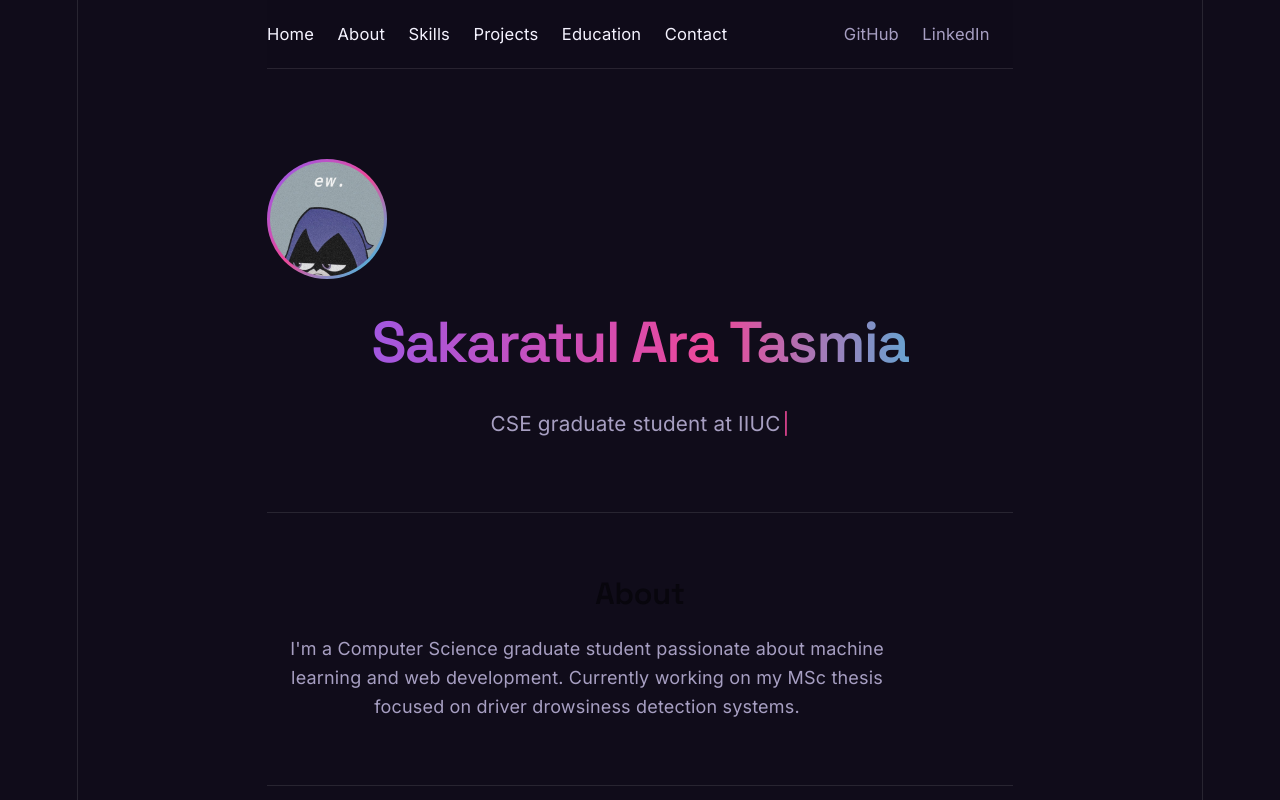
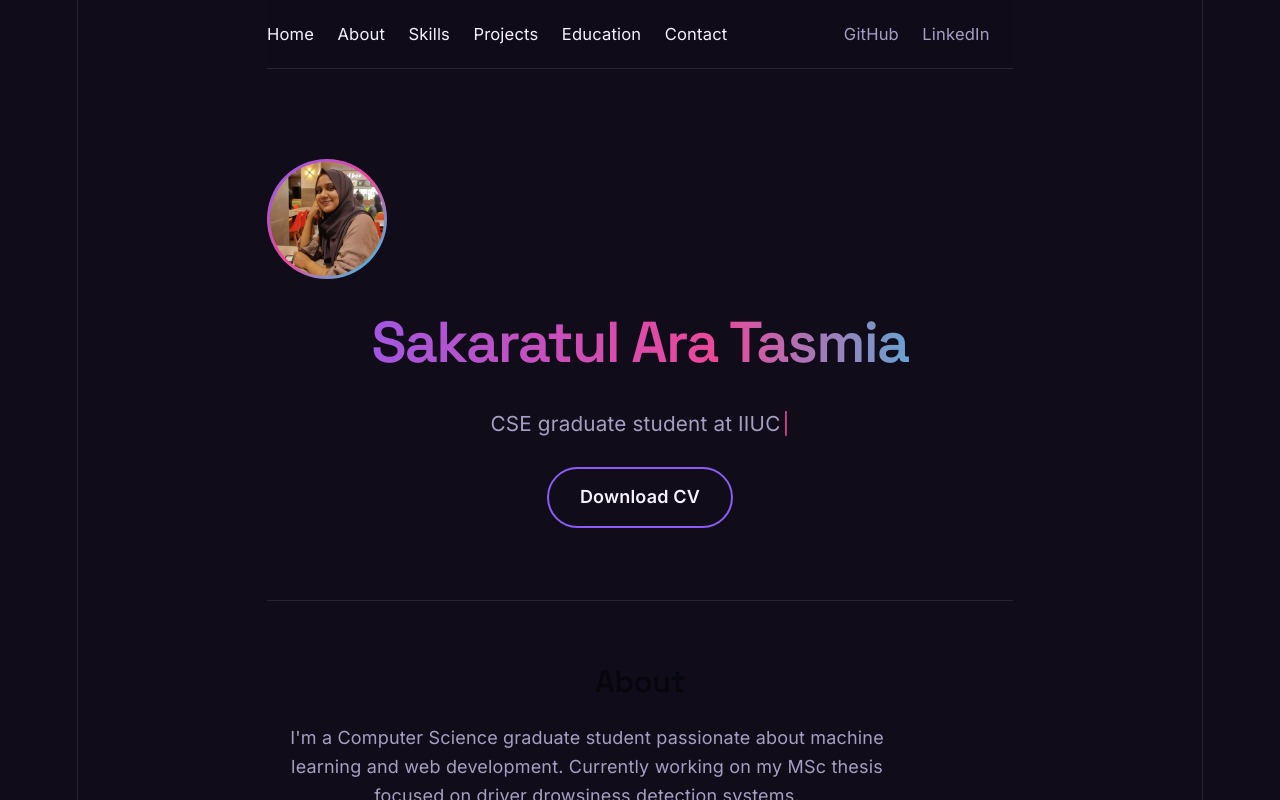
Before and after one commit to sakara-tasmia/my-portfolio, a React (Vite) app: page / in a window 1280 px wide. Shown: the top 800 px of the page. Built offline with nearby package versions, Linux system fonts and the light colour scheme.

Commit message:
Add CV download button

```diff
--- a/src/App.css
+++ b/src/App.css
@@ -391,3 +391,21 @@ footer {
         grid-template-columns: 1fr;
     }
 }
+.cv-btn {
+    display: inline-block;
+    margin-top: 1.5rem;
+    padding: 0.8rem 1.7rem;
+    border-radius: 999px;
+    border: 2px solid var(--violet);
+    color: var(--text);
+    text-decoration: none;
+    font-weight: 600;
+    transition: all 0.25s ease;
+}
+
+    .cv-btn:hover {
+        background: linear-gradient(90deg, var(--violet), var(--pink));
+        border-color: transparent;
+        transform: translateY(-3px);
+        box-shadow: 0 10px 30px rgba(139, 92, 246, 0.35);
+    }
--- a/src/App.jsx
+++ b/src/App.jsx
@@ -7,6 +7,7 @@ const profile = {
     tagline: "CSE graduate student at IIUC",
     about: "I'm a Computer Science graduate student passionate about machine learning and web development. Currently working on my MSc thesis focused on driver drowsiness detection systems.",
     photo: `${import.meta.env.BASE_URL}profile.jpg`,
+    cv: `${import.meta.env.BASE_URL}Sakaratul_Ara_Tasmia_CV.pdf`,
     initials: "ST",
     email: "sakaratasmia@gmail.com",
     github: "https://github.com/sakara-tasmia",
@@ -130,6 +131,9 @@ function App() {
                         {typedTagline}
                         <span className="cursor">|</span>
                     </p>
+                    <a className="cv-btn" href={profile.cv} target="_blank" rel="noreferrer" download>
+                        Download CV
+                    </a>
                 </section>
 
                 <section id="about" ref={aboutRef} className={`block reveal ${aboutVisible ? 'reveal-visible' : ''}`}>
```
Also changed, not shown: public/profile.jpg, 1 other file (tests, documents, lock files or other folders).
